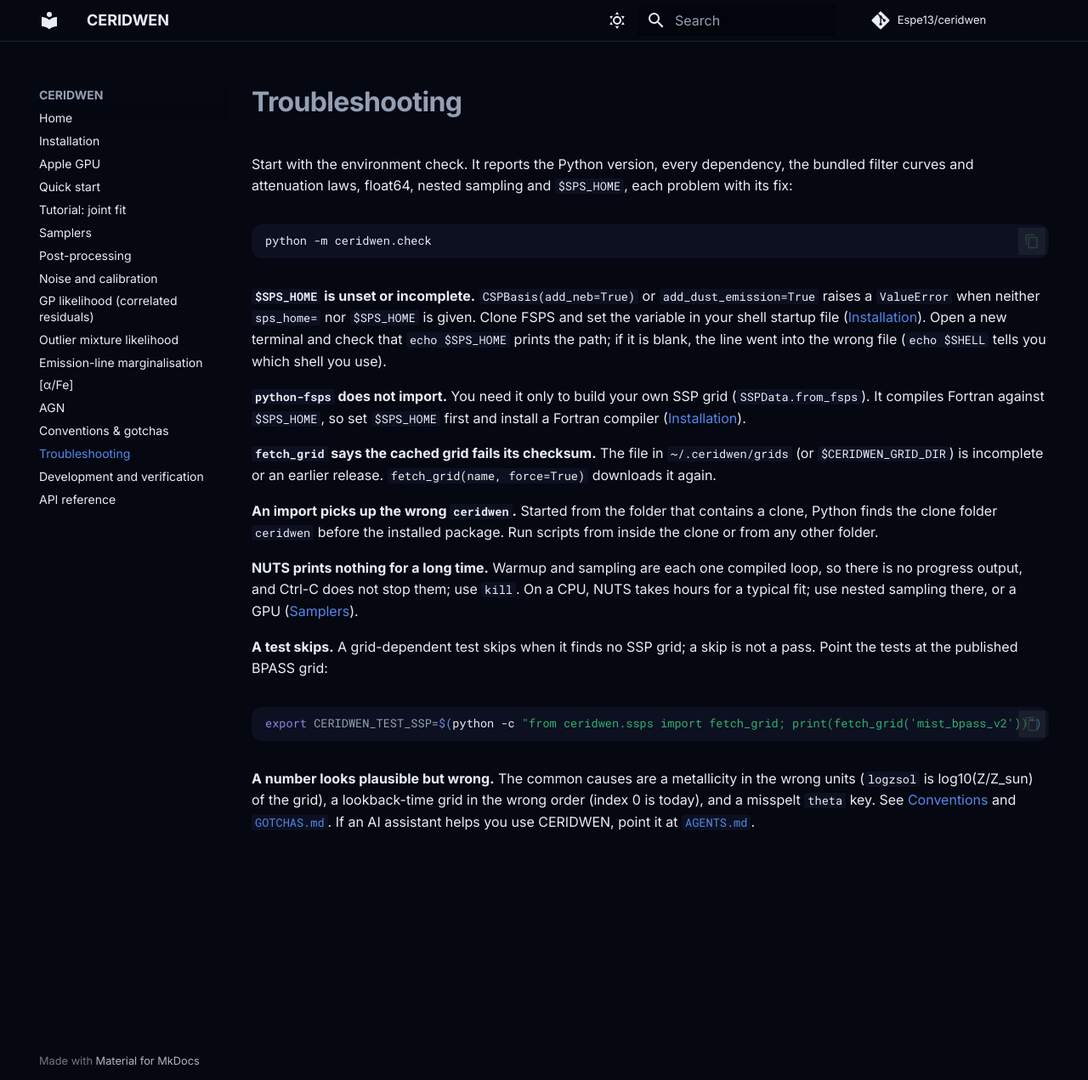
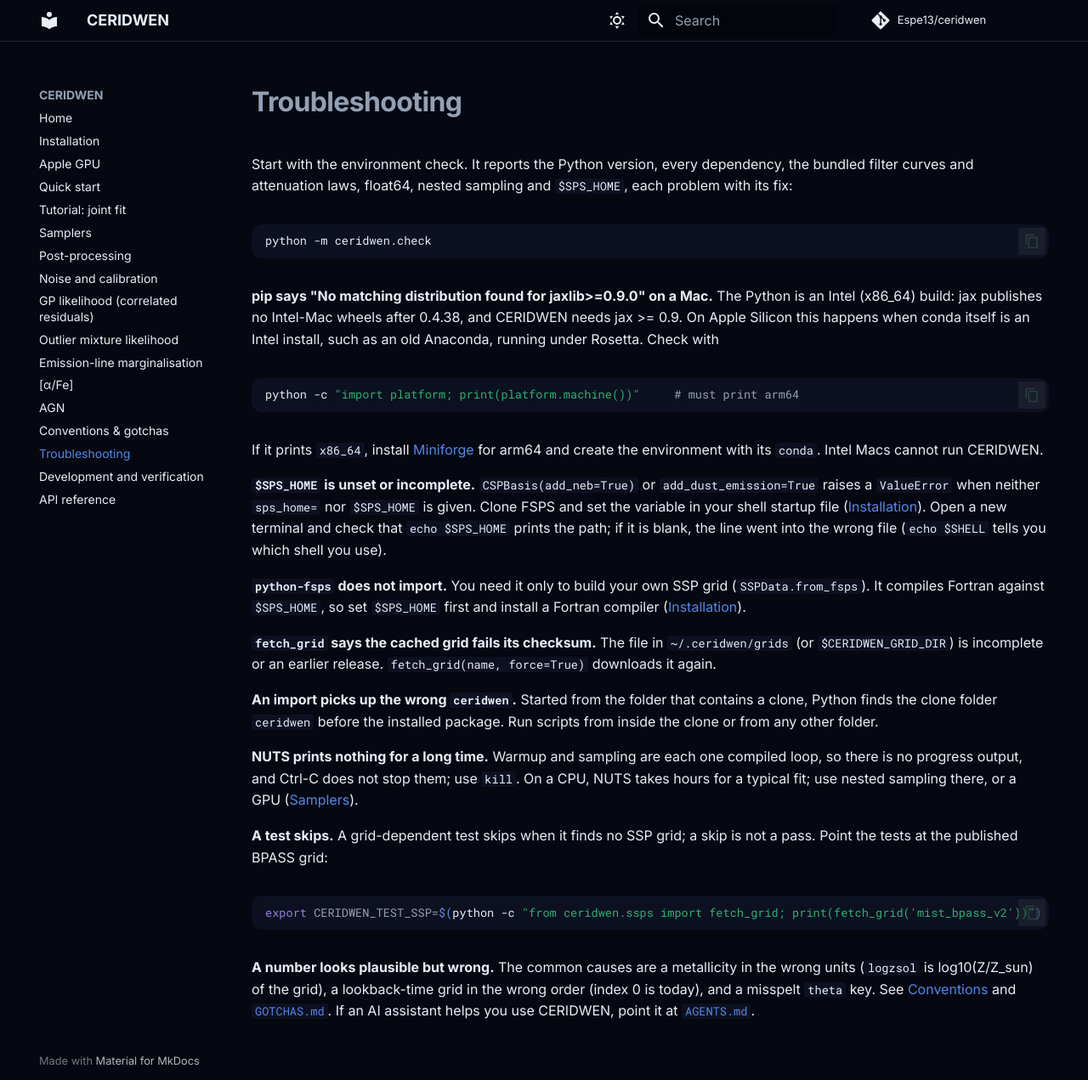
Before and after one commit to Espe13/ceridwen, an MkDocs documentation site: the page built from docs/troubleshooting.md, in a window 1280 px wide and 1271 px high. Shown: the whole window at 85% size. Built offline with MkDocs 1.6.1 and Material for MkDocs 9.7.7, drawn with Linux system fonts in a browser that asks for light colours; comment, search, counter and statistics services are not loaded.

Commit message:
Install docs: Apple Silicon needs a native arm64 Python (no jax >= 0.9 for x86 Macs)
An Intel conda on Apple Silicon (an old Anaconda under Rosetta) gives an x86_64 Python;
pip then stops with "No matching distribution found for jaxlib>=0.9.0" because jax has no
Intel-Mac wheels after 0.4.38. Reproduced 2026-10-18 with ~/opt/anaconda3 (osx-64)
and fixed by creating the env with arm64 Miniforge.

Co-Authored-By: Claude Opus 5.5 (1M context) <noreply@anthropic.com>

````diff
--- a/docs/troubleshooting.md
+++ b/docs/troubleshooting.md
@@ -7,6 +7,18 @@ problem with its fix:
 ```bash
 python -m ceridwen.check
 ```
+
+**pip says "No matching distribution found for jaxlib>=0.9.0" on a Mac.** The Python is an
+Intel (x86_64) build: jax publishes no Intel-Mac wheels after 0.4.38, and CERIDWEN needs
+jax >= 0.9. On Apple Silicon this happens when conda itself is an Intel install, such as an
+old Anaconda, running under Rosetta. Check with
+
+```bash
+python -c "import platform; print(platform.machine())"     # must print arm64
+```
+
+If it prints `x86_64`, install [Miniforge](https://github.com/conda-forge/miniforge) for
+arm64 and create the environment with its `conda`. Intel Macs cannot run CERIDWEN.
 
 **`$SPS_HOME` is unset or incomplete.** `CSPBasis(add_neb=True)` or
 `add_dust_emission=True` raises a `ValueError` when neither `sps_home=` nor `$SPS_HOME` is
````
Also changed, not shown: README.md (+6 -1 lines), docs/installation.md (+2 -1 lines).
